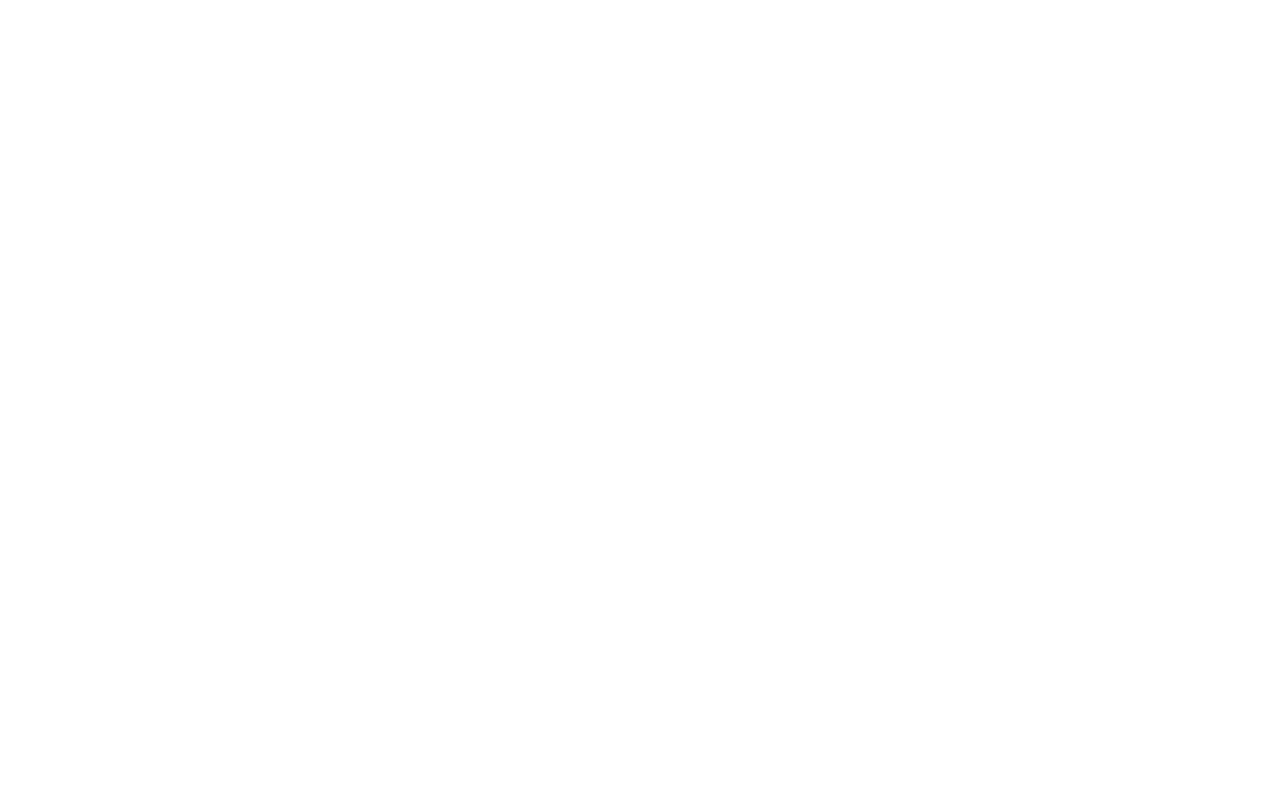
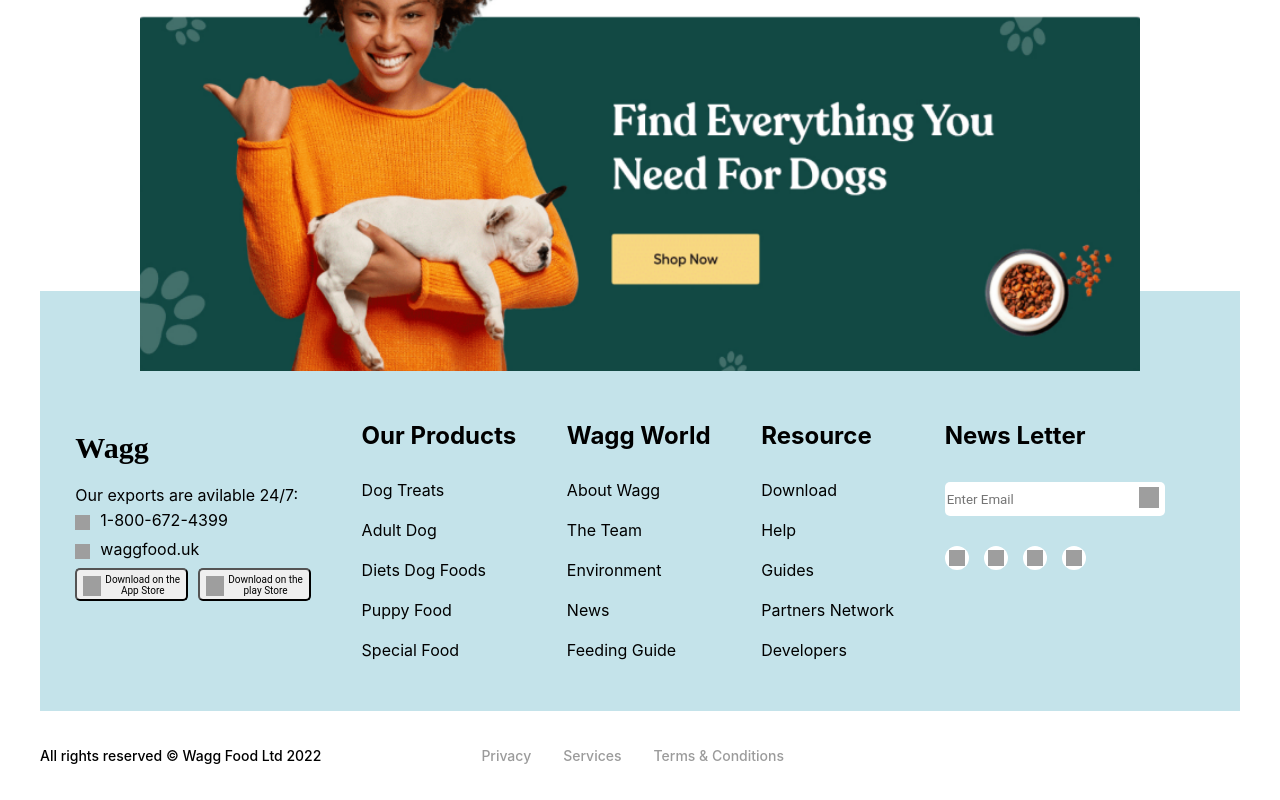
Before and after one commit to imdpc/Pet-Store, a React (Create React App) app: page / in a window 1280 px wide. Shown: the part 3736-4536 px from the top of the page. Before the commit the page ends 3607 px from the top, so only its background shows below. Built offline with nearby package versions, Linux system fonts and the light colour scheme; grey boxes are pictures that could not be loaded.

Commit message:
Created PetShop copy rights section

```diff
--- a/src/App.js
+++ b/src/App.js
@@ -7,6 +7,7 @@
 import UkStore from "./Components/UkStore/UkStore";
 import ProductNav from "./Components/ProductNav/ProductNav";
 import ReviewRewards from "./Components/ReviewRewards/ReviewRewards";
+import PetShopFooter from "./Components/PetShopFooter/PetShopFooter";
 
 function App() {
   return (
@@ -19,6 +20,7 @@
       <UkStore />
       <ProductNav />
       <ReviewRewards />
+      <PetShopFooter />
     </>
   );
 }
--- a/src/Components/PetShopFooter/PetShopFooter.css
+++ b/src/Components/PetShopFooter/PetShopFooter.css
@@ -2,7 +2,7 @@
   display: flex;
   justify-content: space-around;
   padding: 130px 50px 0 10px;
-  height: 380px;
+  height: 420px;
   background-color: #b9dee6d7;
 }
 .main-div-for-flex-center {
@@ -112,3 +112,32 @@
     width: 100%;
   }
 }
+
+.all-rights-reserved-section {
+  display: flex;
+  /* justify-content: space-between; */
+  gap: 10rem;
+  align-items: center;
+}
+.privacy-services-terms-conditions {
+  display: flex;
+  /* justify-content: space-between; */
+  gap: 2rem;
+}
+.container-after-foot-section {
+  display: flex;
+  justify-content: center;
+  padding: 36px 0px;
+}
+.width-for-container-after-footer {
+  width: 75em;
+}
+.all-rights-reserved-section section p {
+  font-size: 14px;
+  font-weight: 500;
+}
+.privacy-services-terms-conditions section p {
+  color: rgb(155, 155, 155);
+  /* font-size: 14px; */
+  font-weight: 500;
+}
--- a/src/Components/PetShopFooter/PetShopFooter.js
+++ b/src/Components/PetShopFooter/PetShopFooter.js
@@ -1,28 +1,34 @@
-import React from 'react'
-import './PetShopFooter.css'
-import fimage from '../../Assets/footer-image.png'
-import './PetShopFooter.css'
+import React from "react";
+import "./PetShopFooter.css";
+import fimage from "../../Assets/footer-image.png";
+import "./PetShopFooter.css";
 
 const PetShopFooter = () => {
   return (
     <>
-      <div className='main-div-for-flex-center'>
-        <div className='footer-div-for-widith'>
+      <div className="main-div-for-flex-center">
+        <div className="footer-div-for-widith">
           <div className="footer-img">
-            {' '}
-            <img src={fimage} alt="" style={{ width: '1000px', height: '500px' }} />
+            {" "}
+            <img
+              src={fimage}
+              alt=""
+              style={{ width: "1000px", height: "500px" }}
+            />
           </div>
           <div className="pet-shop-footer">
             <div className="footer-first-column">
-              <h2 style={{ fontFamily: 'Beau Rivage', fontSize: '30px' }}>Wagg</h2>
+              <h2 style={{ fontFamily: "Beau Rivage", fontSize: "30px" }}>
+                Wagg
+              </h2>
               <br />
               <p>Our exports are avilable 24/7:</p>
               <div
                 style={{
-                  display: 'flex',
-                  alignItems: 'center',
-                  gap: '10px',
-                  rowGap: '10px',
+                  display: "flex",
+                  alignItems: "center",
+                  gap: "10px",
+                  rowGap: "10px",
                 }}
               >
                 <p>
@@ -35,7 +41,9 @@
 
                 <p>1-800-672-4399</p>
               </div>
-              <div style={{ display: 'flex', alignItems: 'center', gap: '10px' }}>
+              <div
+                style={{ display: "flex", alignItems: "center", gap: "10px" }}
+              >
                 <p>
                   <img
                     className="email-img-in-footer"
@@ -80,7 +88,7 @@
               </ul>
             </div>
             <div>
-              {' '}
+              {" "}
               <h2>Wagg World</h2>
               <br />
               <ul className="footer-third-col">
@@ -92,7 +100,7 @@
               </ul>
             </div>
             <div>
-              {' '}
+              {" "}
               <h2>Resource</h2>
               <br />
               <ul className="footer-fourth-col">
@@ -104,7 +112,7 @@
               </ul>
             </div>
             <div>
-              {' '}
+              {" "}
               <h2>News Letter</h2>
               <div>
                 <div>
@@ -157,8 +165,29 @@
           </div>
         </div>
       </div>
+
+      <div className="container-after-foot-section">
+        <div className="width-for-container-after-footer">
+          <div className="all-rights-reserved-section">
+            <section>
+              <p>All rights reserved &copy; Wagg Food Ltd 2022</p>
+            </section>
+            <div className="privacy-services-terms-conditions">
+              <section>
+                <p>Privacy</p>
+              </section>
+              <section>
+                <p>Services</p>
+              </section>
+              <section>
+                <p>Terms & Conditions</p>
+              </section>
+            </div>
+          </div>
+        </div>
+      </div>
     </>
-  )
-}
+  );
+};
 
-export default PetShopFooter
+export default PetShopFooter;
```
